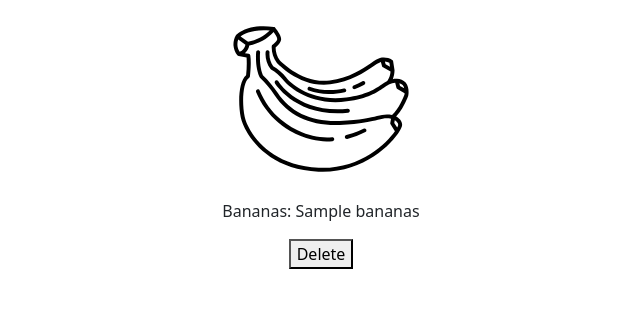
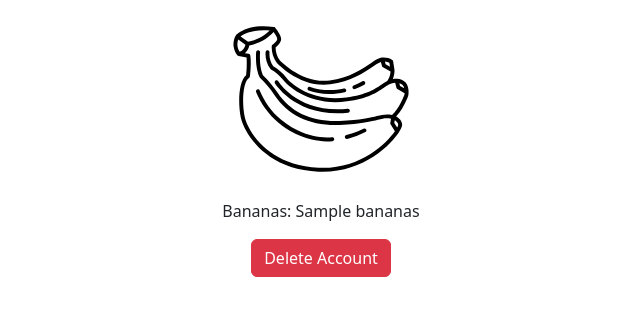
Before and after one commit to arandompiplup/accad6, a Flask app: template src/templates/app.html in a window 1280 px wide. Shown: the part 123-445 px from the top of the page, without its empty margins (319-959 px from the left). Run offline with Flask 3, Linux system fonts and the light colour scheme; the template is opened without the code that fills it: most values are stand-ins (such as "Sample title", 1, 10 or a date in 2020).

Commit message:
Change app button

```diff
--- a/src/templates/app.html
+++ b/src/templates/app.html
@@ -33,7 +33,7 @@
                 <div class="container text-center">
                     <p class="text-center">Bananas: {{ bananas }}</p>
                     <form action="delete-api"method="DELETE">
-                        <button name="deleter" class="text-center">Delete</button>
+                        <button name="deleter" class="text-center btn btn-danger">Delete Account</button>
                     </form>
                 </div>
             </div>
```
